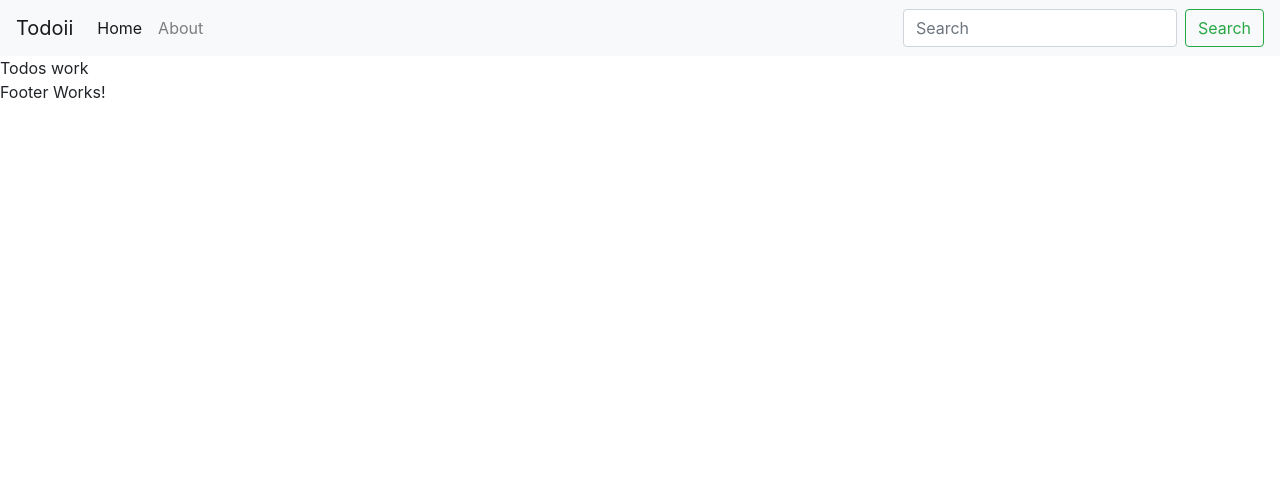
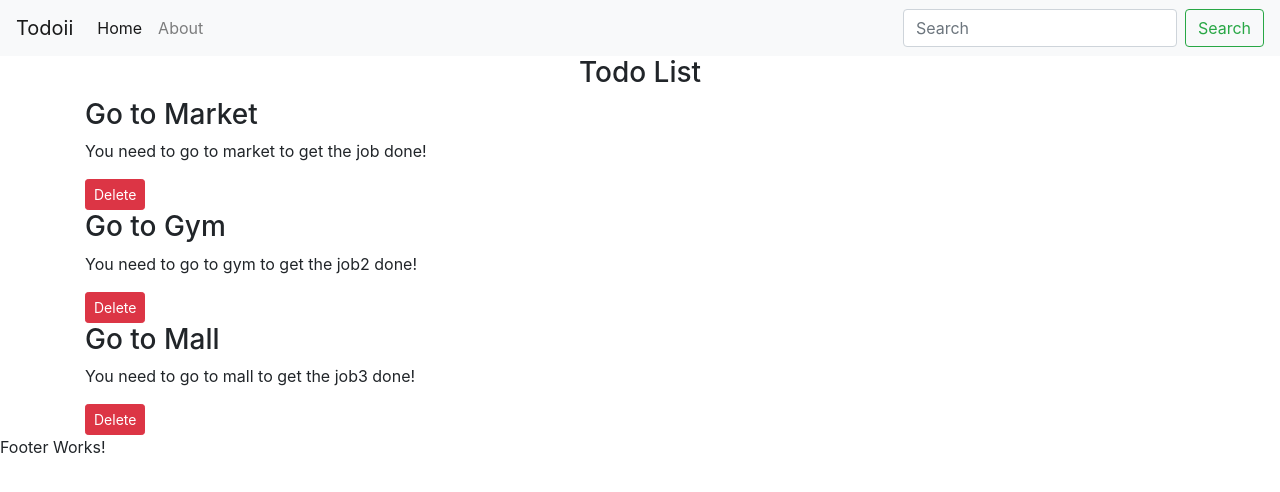
Before and after one commit to kratika19/TODOII, a React (Create React App) app: page / in a window 1280 px wide. Shown: the top 492 px of the page. Built offline with nearby package versions, Linux system fonts and the light colour scheme.

Commit message:
adding todo item

```diff
--- a/src/App.js
+++ b/src/App.js
@@ -1,16 +1,36 @@
 import Header from "../src/Components/Header"
-//import Todo from "../src/Components/Todo"
 import Todos from "../src/Components/Todos"
 import Footer from "../src/Components/Footer"
 import './App.css';
 
 function App() {
+
+  const onDelete = (todo) => {
+    console.log("I'm deleting it!!", todo);
+  }
+
+  let todos = [{
+    sno: 1,
+    title: "Go to Market",
+    desc: "You need to go to market to get the job done!",
+  },
+  {
+    sno: 2,
+    title: "Go to Gym",
+    desc: "You need to go to gym to get the job2 done!",
+  },
+  {
+    sno: 3,
+    title: "Go to Mall",
+    desc: "You need to go to mall to get the job3 done!",
+  },
+  ]
   return (
-      <>
-      <Header/>
-      <Todos/>
-      <Footer/>
-      </>
+    <>
+      <Header title="Todoii" searchBar={true} />
+      <Todos todos={todos} onDelete={onDelete} />
+      <Footer />
+    </>
   );
 }
 
--- a/src/Components/Header.js
+++ b/src/Components/Header.js
@@ -1,9 +1,10 @@
 import React from 'react'
+import PropTypes from 'prop-types'
 
-export default function Header() {
+export default function Header(props) {
     return (
         <nav className="navbar navbar-expand-lg navbar-light bg-light">
-            <a className="navbar-brand" href="#">Todoii</a>
+            <a className="navbar-brand" href="#">{props.title}</a>
             <button className="navbar-toggler" type="button" data-toggle="collapse" data-target="#navbarSupportedContent" aria-controls="navbarSupportedContent" aria-expanded="false" aria-label="Toggle navigation">
                 <span className="navbar-toggler-icon"></span>
             </button>
@@ -17,11 +18,21 @@ export default function Header() {
                         <a className="nav-link" href="#">About</a>
                     </li>
                 </ul>
-                <form className="form-inline my-2 my-lg-0">
+                {props.searchBar ? <form className="form-inline my-2 my-lg-0">
                     <input className="form-control mr-sm-2" type="search" placeholder="Search" aria-label="Search" />
                     <button className="btn btn-outline-success my-2 my-sm-0" type="submit">Search</button>
-                </form>
+                </form> : ""}
             </div>
         </nav>
     )
 }
+
+Header.defaultProps = {
+    title: "Your Title goes here!",
+    searchBar: true
+}
+
+Header.propTypes = {
+    title: PropTypes.string,
+    searchBar: PropTypes.bool.isRequired
+}
--- a/src/Components/TodoItem.js
+++ b/src/Components/TodoItem.js
@@ -1,9 +1,15 @@
 import React from 'react'
 
-export default function TodoItem() {
+export default function TodoItem({ todo, onDelete }) {
     return (
         <div>
-            Todo Works!
+            <h3>{todo.title}</h3>
+            <p>{todo.desc}</p>
+            <button className="btn btn-sm btn-danger" onClick={() => {
+                onDelete(todo)
+            }}>
+                Delete
+            </button>
         </div>
     )
 }
--- a/src/Components/Todos.js
+++ b/src/Components/Todos.js
@@ -1,9 +1,15 @@
 import React from 'react'
+import TodoItem from "./TodoItem";
+export default function Todos(props) {
+    return (
+        <div className="container">
+            <h3 className="text-center">Todo List</h3>
+            {
+                props.todos.map((todo) => {
 
-export default function Todos() {
-    return (
-        <div>
-            Todos work
+                    return <TodoItem todo={todo} onDelete={props.onDelete} />
+                })
+            }
         </div>
     )
 }
```
